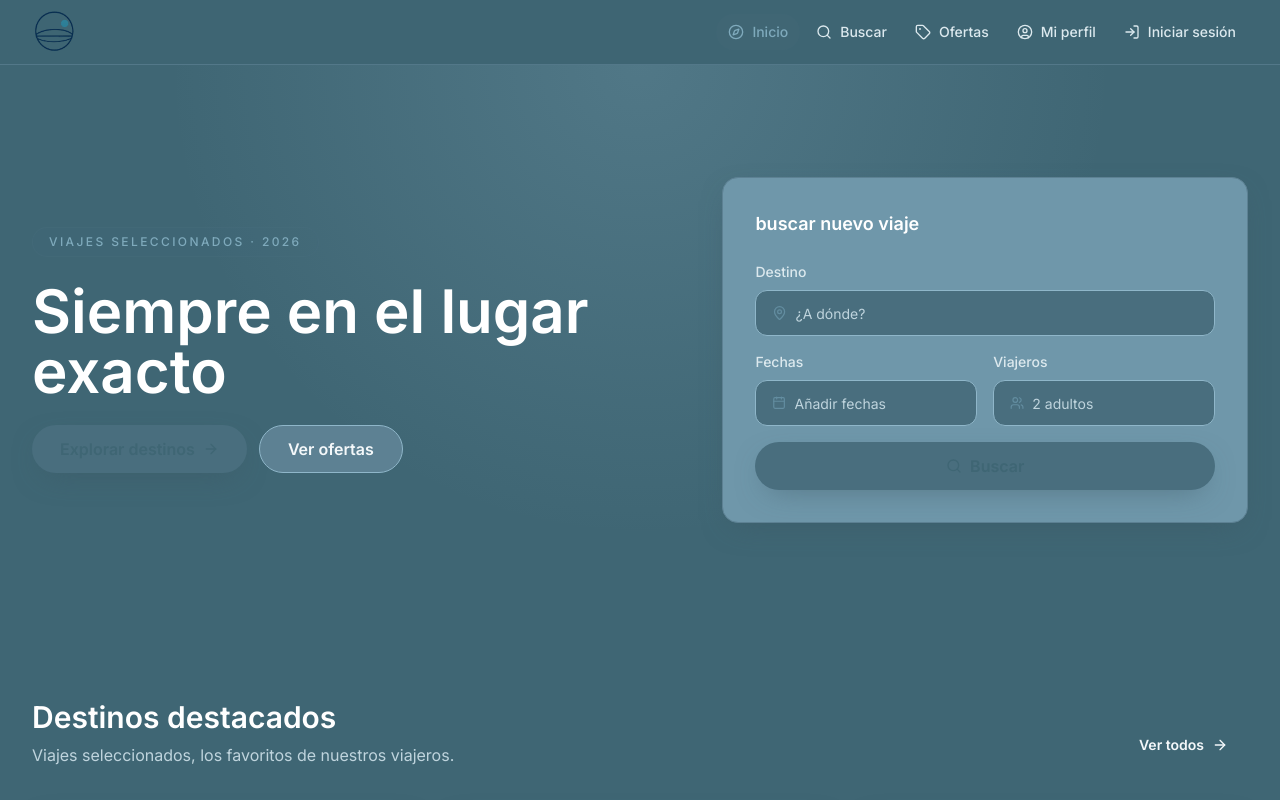
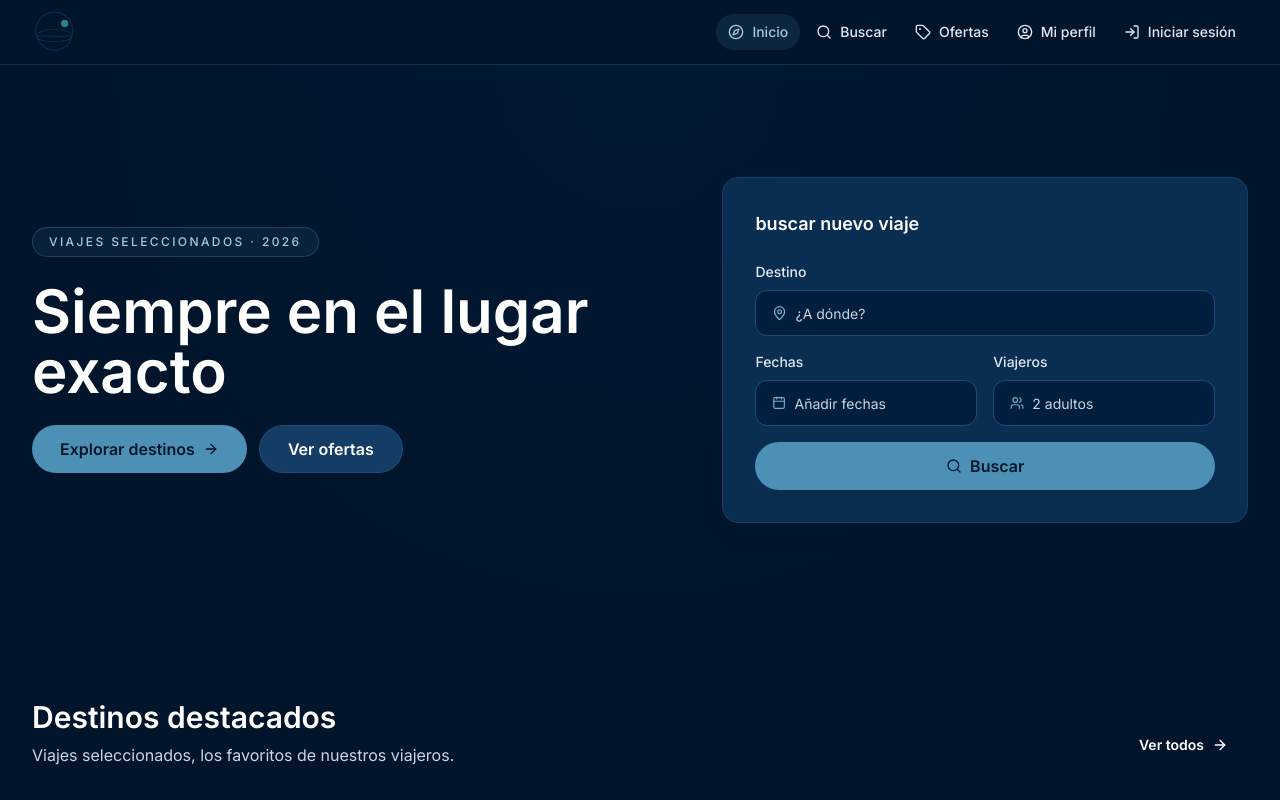
Before and after one commit to Agencia-de-viajes-Factoria-F5-Nomada/Frontend-Travel-Agency, a React (Vite) app: page / in a window 1280 px wide. Shown: the top 800 px of the page. Built offline with nearby package versions, Linux system fonts and the light colour scheme.

Commit message:
style: adjust brand colors and hero glow according to client feedback

```diff
--- a/src/pages/HomePage.jsx
+++ b/src/pages/HomePage.jsx
@@ -10,7 +10,7 @@ const HomePage = () => (
     <section className="relative overflow-hidden">
       <div
         aria-hidden="true"
-        className="absolute inset-0 bg-[radial-gradient(circle_at_top,_rgba(143,182,201,0.22),_transparent_55%)]"
+        className="absolute inset-0 bg-[radial-gradient(circle_at_top,_rgba(0,31,63,0.4),_transparent_65%)]"
       />
       <div className="container-page relative grid gap-12 py-20 lg:grid-cols-[1.1fr_0.9fr] lg:py-28">
         <div className="flex flex-col justify-center gap-6">
--- a/tailwind.config.js
+++ b/tailwind.config.js
@@ -5,28 +5,28 @@ export default {
     extend: {
       colors: {
         brand: {
-          50: '#eef6f9',
-          100: '#d9eaf1',
-          200: '#bdd8e4',
-          300: '#7FAABC',
-          400: '#638DA0',
-          500: '#496E7E',
-          600: '#3C5663',
-          700: '#314853',
-          800: '#314853',
-          900: '#283b45',
+          50: '#f2f7fb',
+          100: '#e1edf5',
+          200: '#c7e0ed',
+          300: '#9fcce0',
+          400: '#6faecc',
+          500: '#4c91b5',
+          600: '#397598',
+          700: '#2f5e7c',
+          800: '#2a4f68',
+          900: '#001f3f',
         },
         surface: {
-          950: '#3F6674',
-          900: '#496E7E',
-          800: '#6F97AA',
-          700: '#5D8193',
-          600: '#8FB6C9',
+          950: '#00152b',
+          900: '#001f3f',
+          800: '#0a2e52',
+          700: '#143d66',
+          600: '#1e4c7a',
         },
         ink: {
-          DEFAULT: '#F4F8FA',
-          muted: '#BFD4DD',
-          soft: '#DCE9EE',
+          DEFAULT: '#FFFFFF',
+          muted: '#CBD5E1',
+          soft: '#E2E8F0',
         },
         status: {
           confirmed: '#22c55e',
@@ -42,8 +42,8 @@ export default {
         card: '1rem',
       },
       boxShadow: {
-        card: '0 10px 30px -12px rgba(60, 86, 99, 0.6)',
-        focus: '0 0 0 3px rgba(143, 182, 201, 0.5)',
+        card: '0 10px 30px -12px rgba(0, 31, 63, 0.3)',
+        focus: '0 0 0 3px rgba(76, 145, 181, 0.5)',
       },
       maxWidth: {
         page: '1280px',
```
